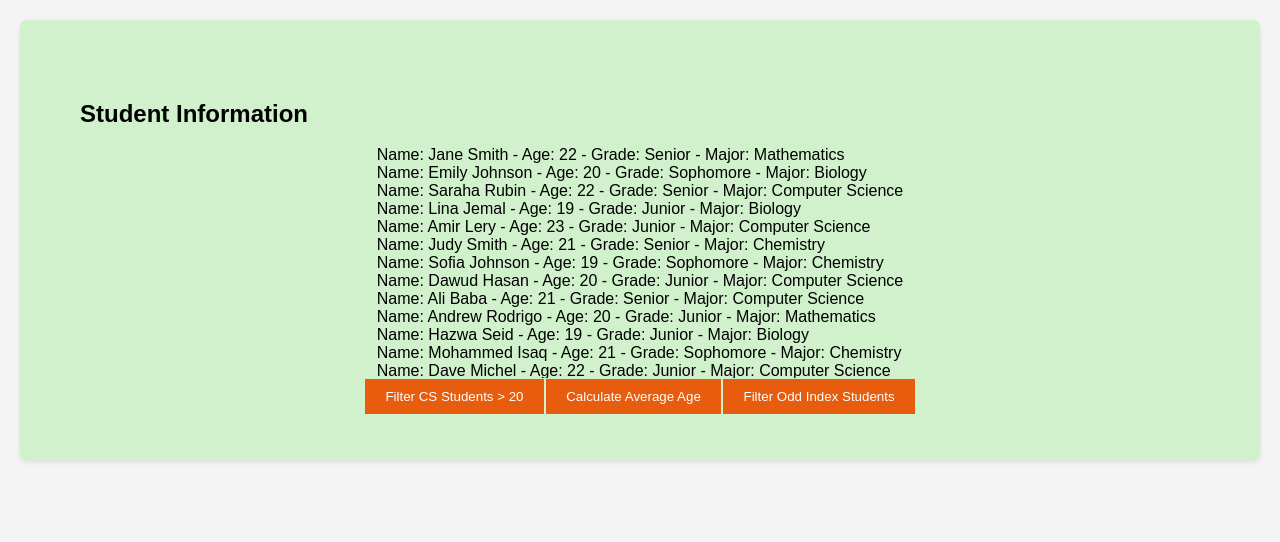
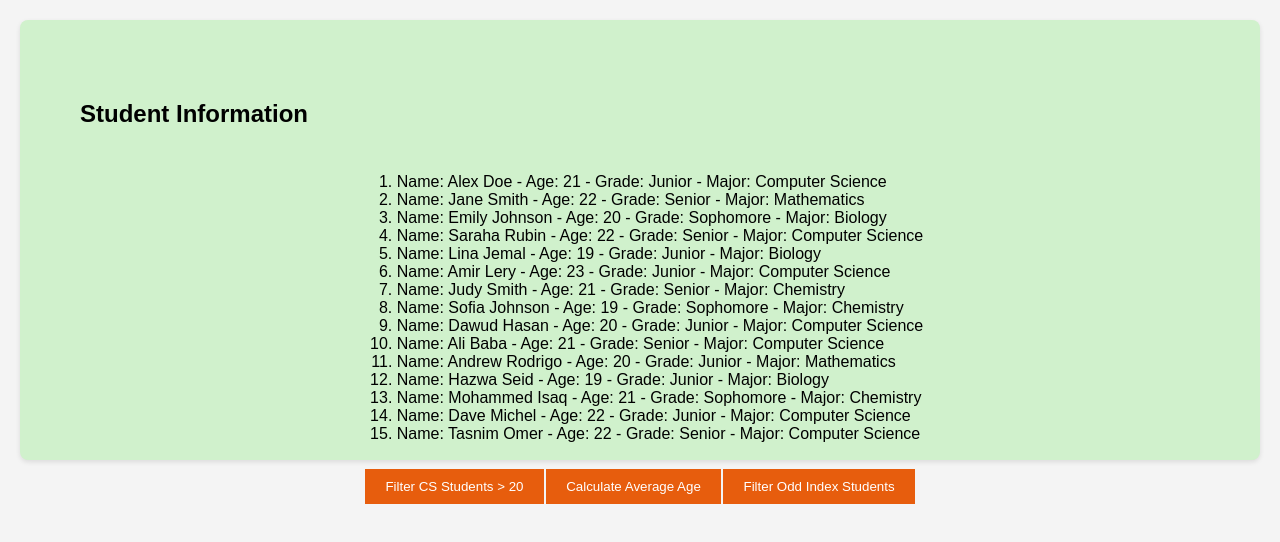
Before and after one commit to suleseid/Lab-Assignment-4, a plain HTML site: page index.html in a window 1280 px wide. Drawn offline with Linux system fonts and the light colour scheme.

Commit message:
Updated Project
Updated Lab

```diff
--- a/index.html
+++ b/index.html
@@ -11,7 +11,7 @@
     <section>
         <h2> Student Information</h2>
         <div class="section-content">
-            <div id="studentData"></div>
+            <ol id="studentData"></ol>
         </div>
     <div class="filters">
         <button id="filterCSAgeGreaterThan20">Filter CS Students > 20</button>
--- a/main.js
+++ b/main.js
@@ -7,7 +7,7 @@
         .then(response => response.json())
         .then(data => {
           const studentList = data.map(student => {
-            return `<div>Name: ${student.name} - Age: ${student.age} - Grade: ${student.grade} - Major: ${student.major}</div>`;
+            return `<li>Name: ${student.name} - Age: ${student.age} - Grade: ${student.grade} - Major: ${student.major}</li>`;
           }).join('');
           studentDataElement.innerHTML = studentList;
         })
@@ -62,16 +62,19 @@
         .then(data => {
           const oddIndexStudents = data.filter((student, index) => index % 2 !== 0);
           displayFilteredStudents(oddIndexStudents);
+
         })
         .catch(error => {
           studentDataElement.innerHTML = `<div>Error: ${error}</div>`;
         });
+
     });
 
     // This helps the function to display filtered students
     function displayFilteredStudents(students) {
       const filteredStudentList = students.map(student => {
         return `<div>Name: ${student.name} - Age: ${student.age} - Grade: ${student.grade} - Major: ${student.major}</div>`;
+
       }).join('');
       studentDataElement.innerHTML = filteredStudentList;
     }
--- a/style.css
+++ b/style.css
@@ -30,6 +30,7 @@ section {
   max-block-size: 100%;
 }
 .section-content {
+  height: 400px;
   margin-block-start: 10px;
   overflow-y: auto;
 }
```
Also changed, not shown: students.json (line endings or trailing spaces).
